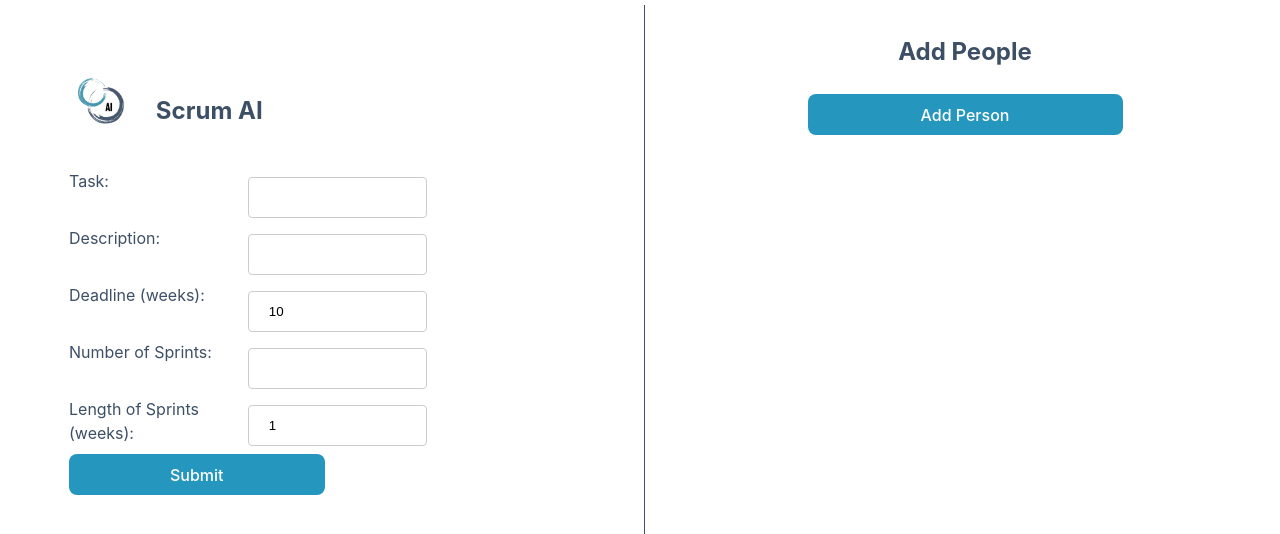
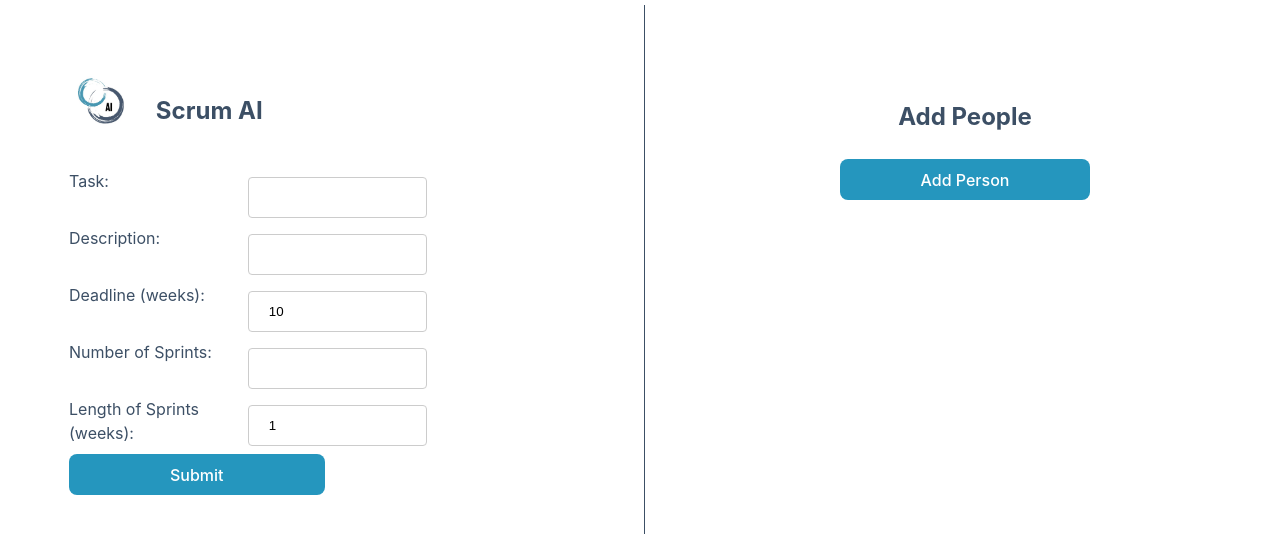
Before and after one commit to hlee131/scrum-ai, a React (Vite) app in the folder client/: page / in a window 1280 px wide. Shown: the top 534 px of the page. Built offline with nearby package versions, Linux system fonts and the light colour scheme.

Commit message:
fixed ui

```diff
--- a/client/src/styles/InputPage.css
+++ b/client/src/styles/InputPage.css
@@ -14,7 +14,7 @@
 }
 
 .container-right {
-  padding: 5px;
+  padding: 70px;
   text-align: left;
   display: flex;
   flex-direction: column;
```
